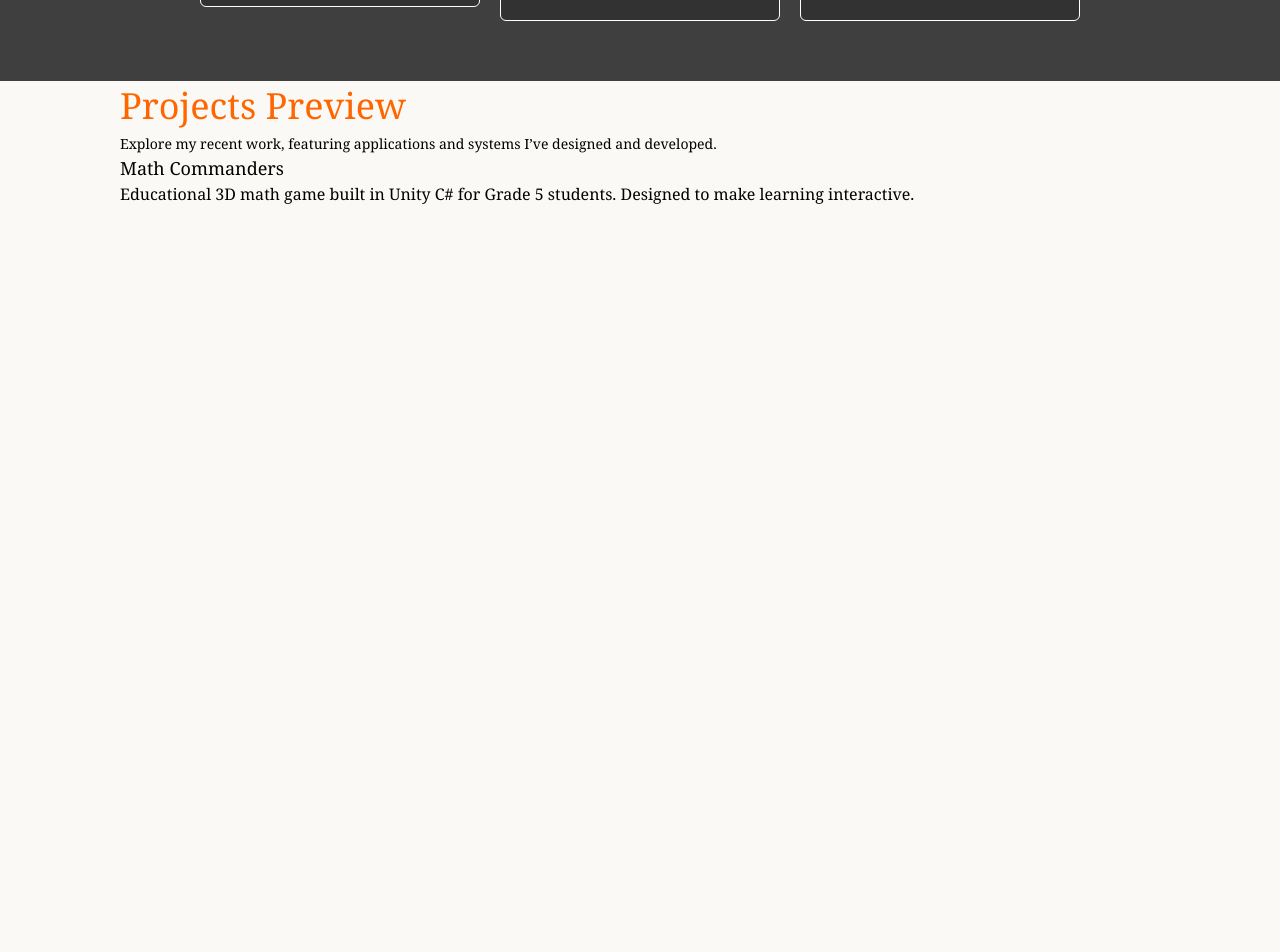
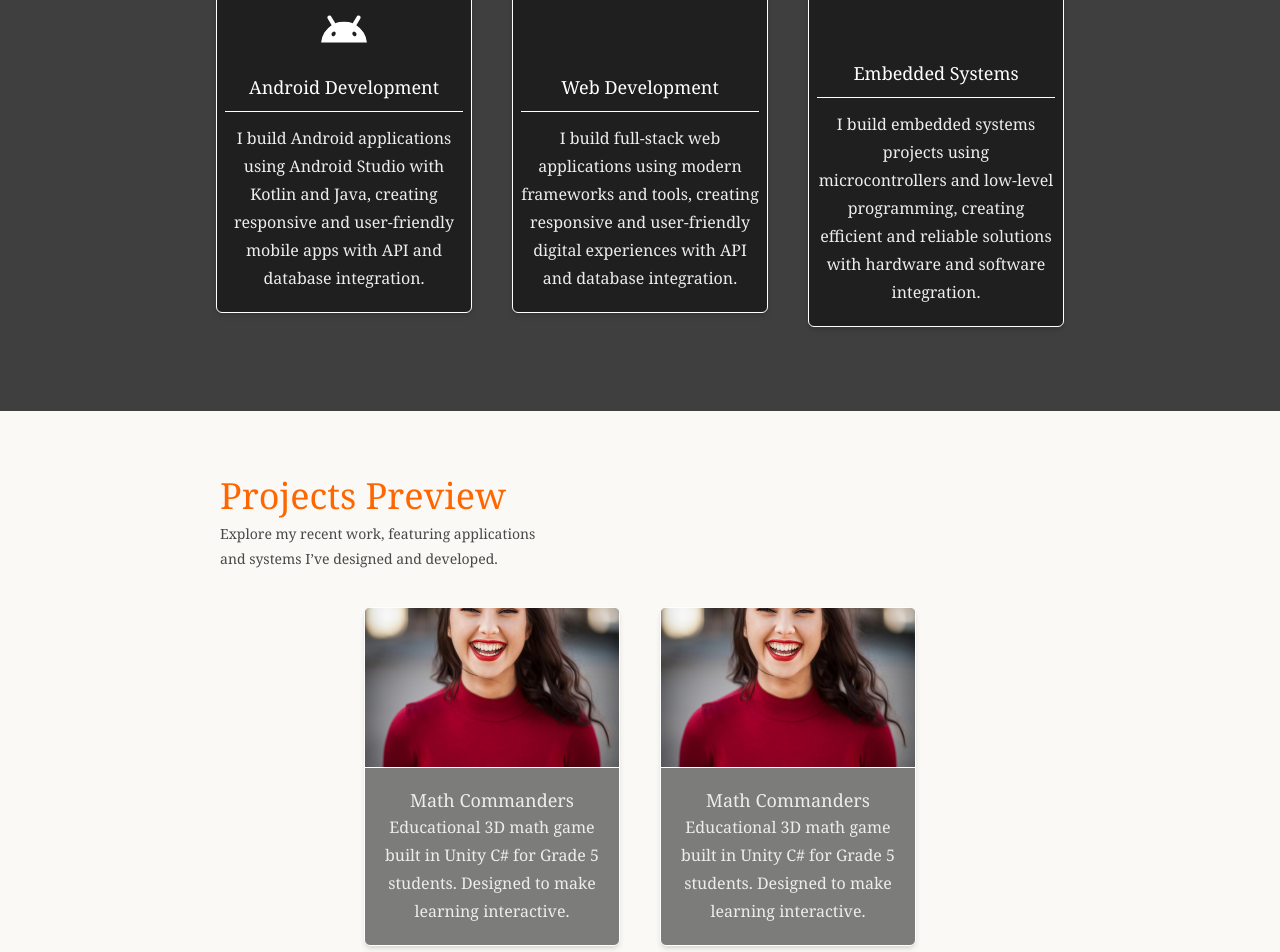
Before and after one commit to jv1111/React-Portfolio, a React (Vite) app: page / in a window 1280 px wide. Shown: the part 1040-1992 px from the top of the page. Before the commit the page ends 1248 px from the top, so only its background shows below. Built offline with nearby package versions, Linux system fonts and the light colour scheme; some icons are missing.

Commit message:
projects preview

```diff
--- a/src/components/Hero.jsx
+++ b/src/components/Hero.jsx
@@ -9,7 +9,7 @@ function Hero() {
     ];
 
     return (
-        <section className="flex flex-col items-center justify-center h-fit py-30 md:py-16">
+        <section className="flex flex-col items-center justify-center h-screen">
             <div className="container gap-10 grid items-center text-center md:text-left md:grid-cols-2">
                 <div className='flex flex-col items-center justify-center md:h-auto md:items-start md:justify-start md:order-1 order-2'>
                     <h1 className="animate-fade-in-up">
--- a/src/components/ProjectsPreview.jsx
+++ b/src/components/ProjectsPreview.jsx
@@ -1,29 +1,49 @@
 import React from 'react'
+import tempImage from '../assets/profile.webp'
 
 const ProjectsPreview = () => {
+    const projects = [
+        {
+            title: "Math Commanders",
+            description: "Educational 3D math game built in Unity C# for Grade 5 students. Designed to make learning interactive.",
+            image: tempImage
+        },
+        {
+            title: "Math Commanders",
+            description: "Educational 3D math game built in Unity C# for Grade 5 students. Designed to make learning interactive.",
+            image: tempImage
+        },
+        {
+            title: "Math Commanders",
+            description: "Educational 3D math game built in Unity C# for Grade 5 students. Designed to make learning interactive.",
+            image: tempImage
+        }
+    ]
+
     return (
-        <section>
-            <div className='container'>
+        <section className='p-16 md:p-15'>
+            <div className='container flex flex-col gap-10 md:gap-9'>
                 {/* title */}
-                <div>
+                <div className='max-w-80'>
                     <h3 className='text-primary'>Projects Preview</h3>
-                    <small>Explore my recent work, featuring applications and systems I’ve designed and developed.</small>
+                    <small className='mt-2 text-secondary'>Explore my recent work, featuring applications and systems I’ve designed and developed.</small>
                 </div>
 
                 {/* cards container */}
-                <div>
-                    {/* card */}
-                    <div>
-                        {/* upper */}
-                        <div>
-                            <img src="" alt="" />
-                            <h6>Math Commanders</h6>
+                <div className='flex flex-wrap flex-col md:flex-row gap-10 items-center justify-center pb-6 '>
+                    {projects.map((project, index) => (
+                        <div className='flex flex-col max-w-64 text-center rounded-md overflow-hidden border border-white bg-black/50 shadow-md' key={index}>
+                            {/* upper */}
+                            <div>
+                                <img className='h-40 w-screen object-cover border-b border-white' src={project.image} alt="" />
+                            </div>
+                            {/* lower */}
+                            <div className='px-2 py-5 text-secondary-light'>
+                                <h6>{project.title}</h6>
+                                <p>{project.description}</p>
+                            </div>
                         </div>
-                        {/* lower */}
-                        <div>
-                            <p>Educational 3D math game built in Unity C# for Grade 5 students. Designed to make learning interactive.</p>
-                        </div>
-                    </div>
+                    ))}
                 </div>
 
             </div>
--- a/src/components/SkillPreview.jsx
+++ b/src/components/SkillPreview.jsx
@@ -22,14 +22,14 @@ const skillCards = [
 const SkillPreview = () => {
     return (
         <section className='bg-secondary-surface py-16 md:py-15'>
-            <div className="container flex flex-col gap-10 md:gap-7 ">
+            <div className="container flex flex-col gap-10 md:gap-9 ">
                 <h3 className='text-primary text-center md:text-start'>Skills Preview</h3>
                 {/* cards container */}
-                <div className='flex flex-wrap flex-col md:flex-row gap-5 items-center justify-center'>
+                <div className='flex flex-wrap flex-col md:flex-row gap-10 items-center justify-center pb-6'>
                     {skillCards.map((card) => (
-                        <div key={card.title} className='flex flex-col max-w-70 gap-2 text-center rounded-md border px-2 py-5 border-white bg-black/20'>
+                        <div key={card.title} className='flex flex-col max-w-64 gap-3 text-center rounded-md border px-2 py-5 border-white bg-black/50 shadow-md'>
                             {/* upper */}
-                            <div className='flex flex-col items-center justify-center border-b pb-2 border-white text-white'>
+                            <div className='flex flex-col items-center justify-center border-b pb-3 border-white text-white'>
                                 <Icon className='mb-5' icon={card.icon} width="50" height="50" />
                                 <h6>{card.title}</h6>
                             </div>
--- a/src/index.css
+++ b/src/index.css
@@ -49,7 +49,7 @@
 
 @layer components {
   .container {
-    @apply mx-auto px-2 md:px-30;
+    @apply mx-auto px-2 md:px-40;
   }
 
   .btn {
@@ -69,7 +69,8 @@
   .text-shadow {
     text-shadow: 0px 1px 3px var(--color-text);
   }
-  .box-shadow{
+
+  .box-shadow {
     box-shadow: 2px 2px 5px rgba(0, 0, 0, 0.1);
   }
 
```
